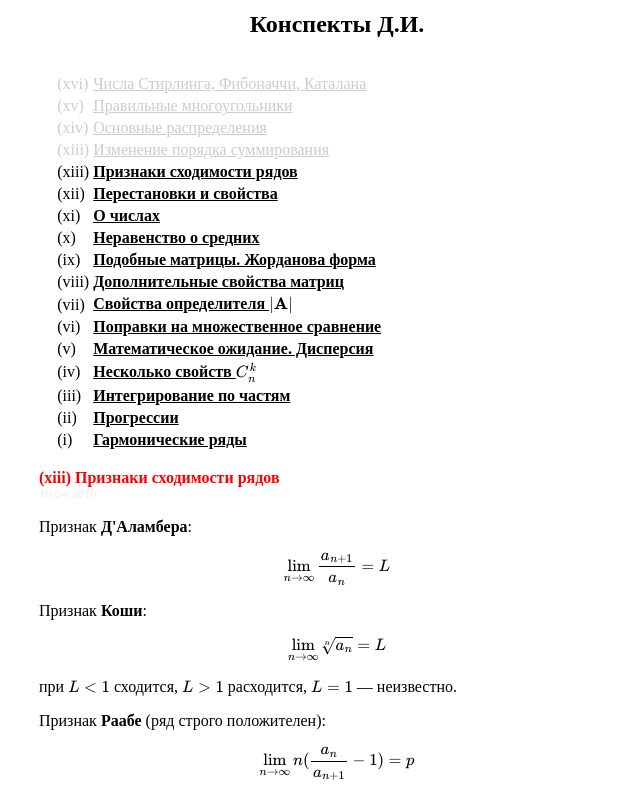
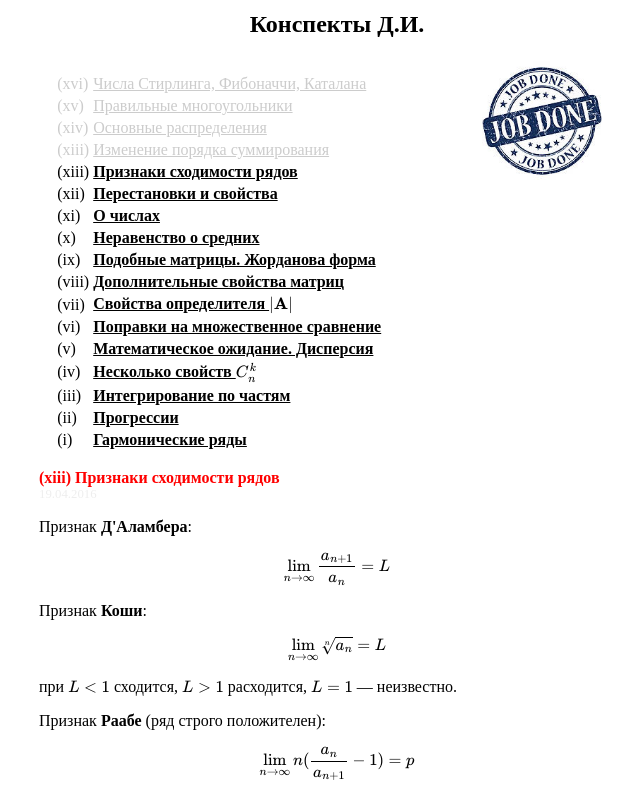
Before and after one commit to dimaischenko/dmath, a plain HTML site: page index.html in a window 1280 px wide. Shown: the top 793 px of the page, without its empty margins (303-943 px from the left). Drawn offline with nearby package versions, Linux system fonts and the light colour scheme; some packages are replaced by stand-ins of ours.

Commit message:
jog done

```diff
--- a/index.html
+++ b/index.html
@@ -83,11 +83,10 @@ MathJax.Hub.Config({
 <tr><td>(iii)</td><td><a href = "#intpt">Интегрирование по частям</a></td></tr>
 <tr><td>(ii)</td><td><a href = "#prog">Прогрессии</a></td></tr>
 <tr><td>(i)</td><td><a href = "#harm">Гармонические ряды</a></td></tr>
-
 </table>
 </td>
 <td valgin = "top" class = "imgtd">
-<!-- <img src = "" width = "120"/> -->
+<img src = "job_done.jpg" width = "120"/>
 </td>
 
 </tr>
```
Also changed, not shown: job_done.jpg (added).
